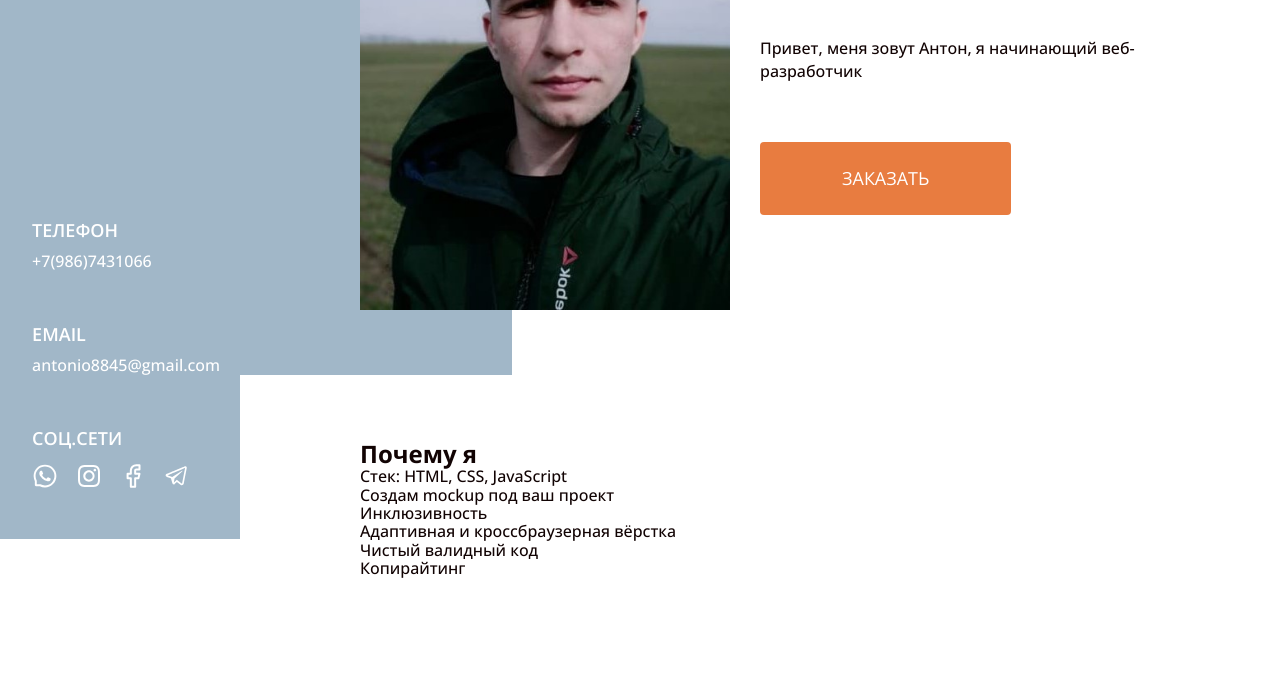
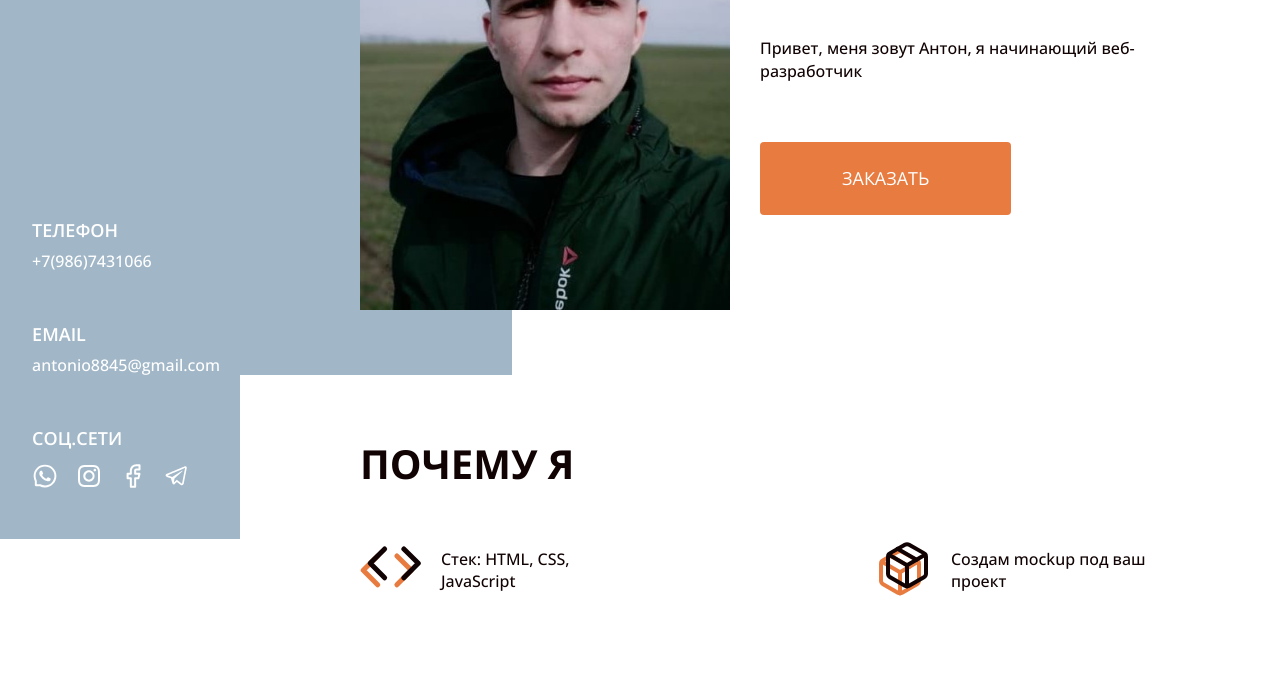
Before and after one commit to Anthony8845/portfolio, a website: page index.html in a window 1280 px wide. Shown: the part 261-941 px from the top of the page. Drawn offline with Linux system fonts and the light colour scheme.

Commit message:
four commit

```diff
--- /dev/null
+++ b/css/andvantage.css
@@ -0,0 +1,84 @@
+.advantage__title {
+    font-weight: 700;
+    font-size: 30px;
+    line-height: 120%;
+    text-transform: uppercase;
+    margin-bottom: 40px;
+}
+
+.advantage__list {
+    display: flex;
+    flex-wrap: wrap;
+    gap: 20px;
+    justify-content: center;
+}
+
+.advantage__item {
+    flex-basis: 290px;
+    min-height: 61px;
+    font-size: 14px;
+    line-height: 140%;
+    background-repeat: no-repeat;
+    background-position: left;
+    background-size: 61px;
+    padding: 10px 10px 10px 81px;
+}
+
+.advantage__item_stack {
+    background-image: url(../img/Group\ 22.svg);
+}
+.advantage__item_mockup {
+    background-image: url(../img/Group\ 25.svg);
+}
+.advantage__item_inclusive {
+    background-image: url(../img/Group\ 26.svg);
+}
+.advantage__item_adapt {
+    background-image: url(../img/Group\ 27.svg);
+}
+.advantage__item_clear {
+    background-image: url(../img/Group\ 24.svg);
+}
+.advantage__item_copyright {
+    background-image: url(../img/Group\ 34.svg);
+}
+
+@media (min-width: 480px) {
+    .advantage__title {
+        font-size: 40px;
+    }
+
+    .advantage__item {
+        font-size: 16px;
+    }
+
+    .advantage__list {
+        gap: 40px;
+    }
+}
+
+@media (min-width: 768px) {
+    .advantage__list {
+        justify-content: space-between;
+        gap: 80px;
+    }
+
+    .advantage__title {
+        margin-bottom: 50px;
+    }
+}
+
+@media (min-width: 1440px) {
+    .advantage__list {
+        gap: 100px;
+    }
+
+    .advantage__item {
+        font-size: 18px;
+    }
+
+    .advantage__title {
+        font-size: 50px;
+        margin-bottom: 80px;
+    }
+}
--- a/css/style.css
+++ b/css/style.css
@@ -3,3 +3,4 @@
 @import url(./default.css);
 @import url(./header.css);
 @import url(./present.css);
+@import url(./andvantage.css);
```
